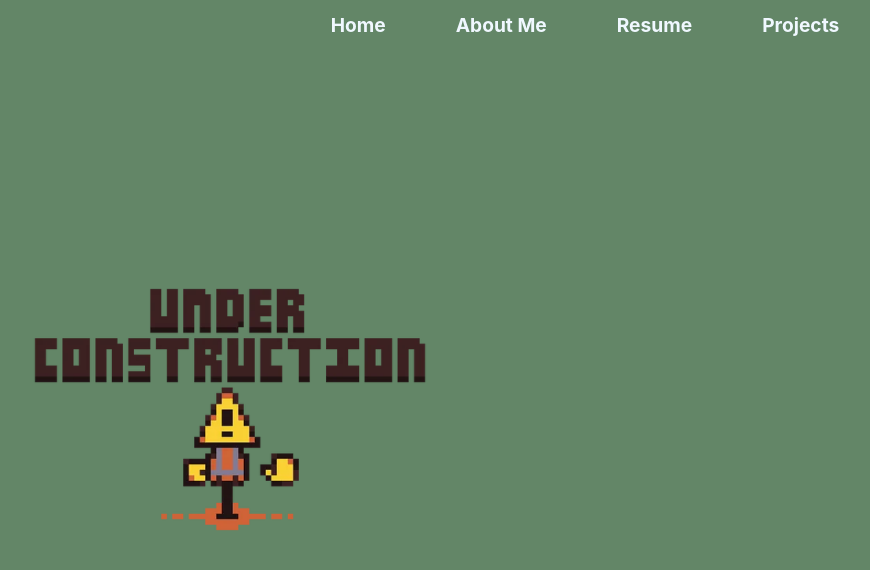
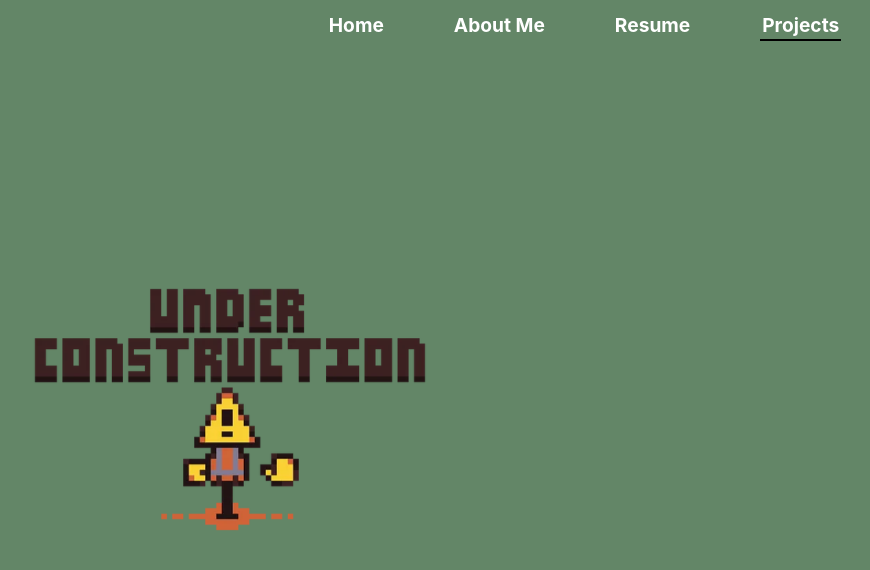
Before and after one commit to Mxxhxr/Personal-Site, a React (Create React App) app: page /projects in a window 1280 px wide. Shown: the top 570 px of the page, without its empty margins (410-1280 px from the left). Built offline with nearby package versions, Linux system fonts and the light colour scheme.

Commit message:
final touches

```diff
--- a/src/Components/TopNav.css
+++ b/src/Components/TopNav.css
@@ -1,12 +1,19 @@
-.top-nav {
+.top-nav, .top-nav:not(.black-text) {
     margin-left: 50%;
     margin-top: 1%;
+    color: white !important;
 }
-
 .top-nav a {
     text-decoration: none;
     margin-left: 70px;
     font-size: 1.5vw;
     font-weight: bold;
-    color: aliceblue;
+    color: white;
 }
+.top-nav a.active {
+    padding: .15vw;
+    border-bottom: 2px solid black;
+}
+.top-nav.black-text a {
+    color: black;
+}
--- a/src/Components/TopNav.js
+++ b/src/Components/TopNav.js
@@ -1,13 +1,16 @@
+import React from 'react';
 import './TopNav.css';
 
-export default function TopNav () {
+export default function TopNav() {
+
+    const currentPath = window.location.pathname;
 
     return (
-        <div className="top-nav">
-            <a href="/">Home</a>
-            <a href="/about-me">About Me</a>
-            <a href="/resume">Resume</a>
-            <a href="/projects">Projects</a>
+        <div className={`top-nav ${currentPath === '/about-me' ? 'black-text' : ''}`}>
+            <a href="/" className={currentPath === '/' ? 'active' : ''}>Home</a>
+            <a href="/about-me" className={currentPath === '/about-me' ? 'active' : ''}>About Me</a>
+            <a href="/resume" className={currentPath === '/resume' ? 'active' : ''}>Resume</a>
+            <a href="/projects" className={currentPath === '/projects' ? 'active' : ''}>Projects</a>
         </div>
     )
 }
--- a/src/pages/AboutMe.js
+++ b/src/pages/AboutMe.js
@@ -1,8 +1,9 @@
+import React from 'react';
 import './AboutMe.css';
 import MyPic from "../Data/canadaLakepic.jpg";
 // import {Badge, Stack} from '@chakra-ui/react';
 
-export default function AboutMe () {
+export default function AboutMe ({currentPage}) {
 
     const Header = () => {
         return (
--- a/src/pages/Projects.css
+++ b/src/pages/Projects.css
@@ -1,5 +1,14 @@
+@keyframes rotateAnimation {
+    from {
+        transform: rotate(0deg);
+    }
+    to {
+        transform: rotate(360deg);
+    }
+}
 .coming-soon-img {
     margin-top: 26vh;
     width: 500px;
     height: auto;
+    animation: rotateAnimation 4s ease-in-out  infinite;
 }
--- a/src/pages/Projects.js
+++ b/src/pages/Projects.js
@@ -1,13 +1,11 @@
 import comingSoon from "../Data/comingsoon.png";
 import '../pages/Projects.css';
+
 
 export default function Projects () {
     return (
         <div>
-            {/* <h1>Projects</h1> */}
             <img className="coming-soon-img" src={comingSoon} alt="coming very soon to a website near you."/>
         </div>
-
-
     )
 };
--- a/src/pages/Resume.css
+++ b/src/pages/Resume.css
@@ -1,3 +1,7 @@
 .resume-pic {
     margin-top: 6vh;
 }
+
+#Resume {
+    margin-top: -3vh;
+}
--- a/src/pages/Resume.js
+++ b/src/pages/Resume.js
@@ -8,10 +8,8 @@ export default function Resume () {
         <section id="Resume">
             <br/>
             <br/>
-            <embed src={MyResume} type="application/pdf" width="1000" height="1150"/>
-
-
-        {/* <img src={MV_Resume} className="resume-pic" alt="My Resume"/> */}
+            {/* <embed src={MyResume} type="application/pdf" width="1000" height="1150"/> */}
+            <embed src={MyResume} type="application/pdf" width="850" height="830"/>
         </section>
         </div>
     )
```
